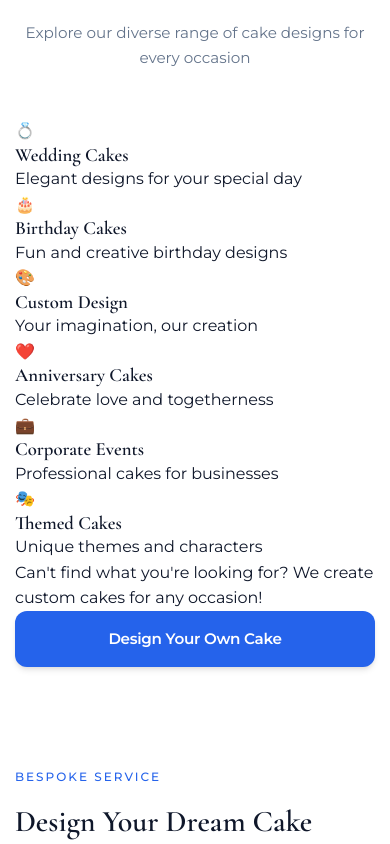
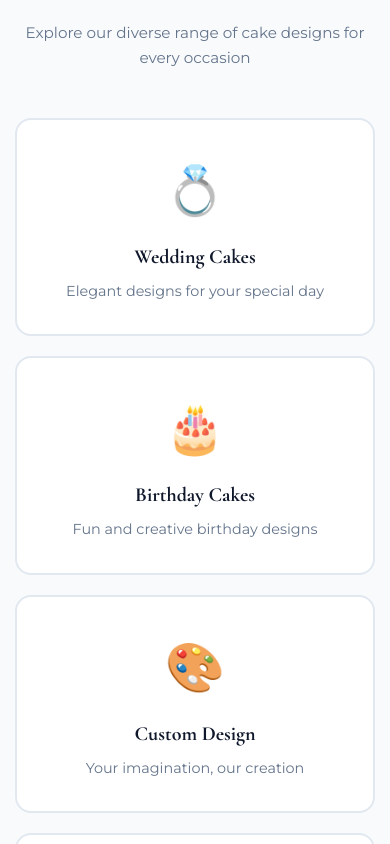
Before and after one commit to naturalorg/Cakelane-varthur.com, a plain HTML site: page index.html in a window 390 px wide. Shown: the part 6195-7039 px from the top of the page. Drawn offline with nearby package versions, Linux system fonts and the light colour scheme; a script that the page names is missing.

Commit message:
Update styles.css

```diff
--- a/styles.css
+++ b/styles.css
@@ -410,11 +410,11 @@ h1, h2, h3, h4 {
     width: 100%;
     height: 500px;
     background: linear-gradient(135deg, #2563eb 0%, #1e40af 100%);
-    border-radius: 20px;
+    border-radius: var(--radius-xl);
     overflow: hidden;
 }
 
-.image-frame::before {
+.image-frame.placeholder::before {
     content: '';
     position: absolute;
     top: 50%;
@@ -725,12 +725,12 @@ h1, h2, h3, h4 {
     width: 100%;
     height: 500px;
     background: linear-gradient(135deg, #eff6ff 0%, #dbeafe 100%);
-    border-radius: 20px;
+    border-radius: var(--radius-xl);
     position: relative;
     overflow: hidden;
 }
 
-.custom-image-frame::before {
+.custom-image-frame.placeholder::before {
     content: '🎨';
     position: absolute;
     top: 50%;
@@ -738,6 +738,76 @@ h1, h2, h3, h4 {
     transform: translate(-50%, -50%);
     font-size: 120px;
     opacity: 0.3;
+}
+
+.section-image {
+    width: 100%;
+    height: 100%;
+    object-fit: cover;
+    border-radius: var(--radius-xl);
+}
+
+/* ===== Our Collection Section ===== */
+.our-collection {
+    padding: 6rem 0;
+    background: var(--gray-50);
+}
+
+.collection-categories {
+    display: grid;
+    grid-template-columns: repeat(3, 1fr);
+    gap: 2rem;
+    margin-bottom: 3rem;
+}
+
+.category-card {
+    background: var(--white);
+    padding: 2.5rem 2rem;
+    border-radius: var(--radius-lg);
+    text-align: center;
+    border: 2px solid var(--border-color);
+    transition: var(--transition);
+    cursor: pointer;
+    text-decoration: none;
+    display: block;
+}
+
+.category-card:hover {
+    transform: translateY(-8px);
+    box-shadow: var(--shadow-lg);
+    border-color: var(--primary-color);
+}
+
+.category-icon {
+    font-size: 3.5rem;
+    margin-bottom: 1.25rem;
+    display: block;
+}
+
+.category-card h3 {
+    font-size: 1.375rem;
+    color: var(--text-dark);
+    margin-bottom: 0.75rem;
+    font-weight: 700;
+}
+
+.category-card p {
+    color: var(--text-light);
+    font-size: 0.95rem;
+    line-height: 1.5;
+}
+
+.collection-cta {
+    text-align: center;
+    padding: 2rem;
+    background: var(--accent-light);
+    border-radius: var(--radius-lg);
+}
+
+.collection-cta p {
+    font-size: 1.125rem;
+    color: var(--text-light);
+    margin-bottom: 1.5rem;
 }
 
 /* ===== Contact Section ===== */
@@ -937,25 +1007,30 @@ h1, h2, h3, h4 {
 
 .modal-close {
     position: absolute;
-    top: 20px;
-    right: 25px;
+    top: 15px;
+    right: 20px;
     font-size: 2rem;
     font-weight: 300;
-    color: var(--white);
+    color: var(--text-dark);
     cursor: pointer;
     z-index: 10;
-    width: 40px;
-    height: 40px;
-    background: rgba(0, 0, 0, 0.5);
+    width: 45px;
+    height: 45px;
+    background: var(--white);
     border-radius: 50%;
     display: flex;
     align-items: center;
     justify-content: center;
     transition: var(--transition);
+    box-shadow: var(--shadow-md);
+    border: 2px solid var(--border-color);
+    line-height: 1;
 }
 
 .modal-close:hover {
-    background: rgba(0, 0, 0, 0.8);
+    background: var(--gray-100);
+    border-color: var(--primary-color);
+    color: var(--primary-color);
     transform: rotate(90deg);
 }
 
@@ -1087,6 +1162,11 @@ h1, h2, h3, h4 {
     .product-grid {
         grid-template-columns: repeat(2, 1fr);
         gap: 2rem;
+    }
+
+    .collection-categories {
+        grid-template-columns: repeat(2, 1fr);
+        gap: 1.5rem;
     }
 
     .modal-image {
@@ -1272,6 +1352,38 @@ h1, h2, h3, h4 {
         gap: 1.5rem;
     }
 
+    /* Our Collection */
+    .collection-categories {
+        grid-template-columns: 1fr;
+        gap: 1.25rem;
+    }
+
+    .category-card {
+        padding: 2rem 1.5rem;
+    }
+
+    .category-icon {
+        font-size: 3rem;
+        margin-bottom: 1rem;
+    }
+
+    .category-card h3 {
+        font-size: 1.25rem;
+    }
+
+    .category-card p {
+        font-size: 0.9rem;
+    }
+
+    .collection-cta {
+        padding: 1.5rem;
+    }
+
+    .collection-cta p {
+        font-size: 1rem;
+        margin-bottom: 1.25rem;
+    }
+
     .product-card {
         border-radius: 15px;
     }
```
